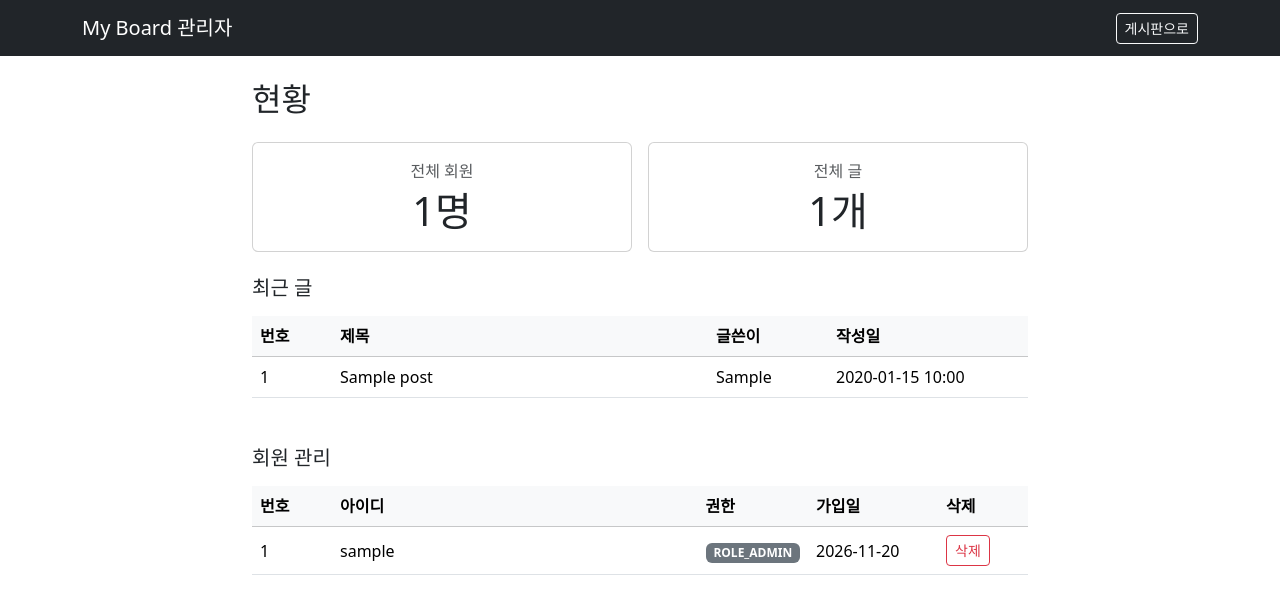
After one commit to ChesyBird/springworks, a Spring Boot app: page /admin in a window 1280 px wide. The commit adds this page. Shown: the top 614 px of the page. Run offline with Spring Boot 4, Linux system fonts and the light colour scheme; the visitor is signed in with stand-in values (Sample User, id 1); tables that the repository leaves empty hold one stand-in row (values such as "Sample post"); some of the project's set-up classes (security, data sources, template engines, error pages and the like) are left out, and stand-ins take their place.

Commit message:
관리자 페이지

```diff
--- a/boardweb/src/main/java/com/springboot/boardweb/config/SecurityConfig.java
+++ b/boardweb/src/main/java/com/springboot/boardweb/config/SecurityConfig.java
@@ -21,6 +21,7 @@ public class SecurityConfig {
                     .requestMatchers("/", "/posts", "/posts/*", "/signup", "/login").permitAll()
                     .requestMatchers("/css/**", "/js/**").permitAll()
                     .requestMatchers(HttpMethod.GET, "/api/posts/**").permitAll()
+                    .requestMatchers("/admin/**").hasRole("ADMIN")
                     .anyRequest().authenticated()   // 나머지는 로그인 필요
         ).formLogin(form -> form
                     .loginPage("/login")    //우리가 만든 로그인 화면
--- /dev/null
+++ b/boardweb/src/main/java/com/springboot/boardweb/controller/AdminController.java
@@ -0,0 +1,34 @@
+package com.springboot.boardweb.controller;
+
+import com.springboot.boardweb.dto.PostResponse;
+import com.springboot.boardweb.dto.UserResponse;
+import com.springboot.boardweb.service.AdminService;
+import lombok.RequiredArgsConstructor;
+import org.springframework.stereotype.Controller;
+import org.springframework.ui.Model;
+import org.springframework.web.bind.annotation.GetMapping;
+import org.springframework.web.bind.annotation.RequestMapping;
+
+@RequestMapping("/admin")
+@RequiredArgsConstructor
+@Controller
+public class AdminController {
+    private final AdminService adminService;
+
+    // 관리자 홈 - 회원 수, 게시글 수, 게시글 목록, 회원 목록
+    @GetMapping
+    public String dashboard(Model model){
+        model.addAttribute("userCount", adminService.countUsers());
+        model.addAttribute("postCount", adminService.countPosts());
+        model.addAttribute("recentPosts", adminService.findRecentPosts()
+                            .stream()
+                            .map(PostResponse::new)
+                            .toList());
+        model.addAttribute("users", adminService.findAllUsers()
+                            .stream()
+                            .map(UserResponse::new)
+                            .toList());
+
+        return "admin/dashboard";
+    }
+}
--- a/boardweb/src/main/java/com/springboot/boardweb/repository/PostRepository.java
+++ b/boardweb/src/main/java/com/springboot/boardweb/repository/PostRepository.java
@@ -12,4 +12,7 @@ public interface PostRepository extends JpaRepository<Post, Long> {
     List<Post> findByTitleContainingOrderByIdDesc(String keyword);
     List<Post> findByContentContainingOrderByIdDesc(String keyword);
     List<Post> findByWriterContainingOrderByIdDesc(String keyword);
+
+    // 최신 5개 글 목록
+    List<Post> findTop5ByOrderByIdDesc();
 }
--- /dev/null
+++ b/boardweb/src/main/resources/templates/admin/dashboard.html
@@ -0,0 +1,95 @@
+<!DOCTYPE html>
+<html xmlns:th="http://www.thymeleaf.org" lang="ko">
+<head>
+    <meta charset="UTF-8">
+    <title>관리자 페이지</title>
+    <link rel="stylesheet" href="https://cdn.jsdelivr.net/npm/bootstrap@5.3.9/dist/css/bootstrap.min.css">
+</head>
+<body>
+    <nav class="navbar navbar-dark bg-dark mb-4">
+        <div class="container">
+            <a th:href="@{/admin}" class="navbar-brand">My Board 관리자</a>
+            <a th:href="@{/posts}" class="btn btn-outline-light btn-sm">게시판으로</a>
+        </div>
+    </nav>
+
+    <!-- 전체 현황 -->
+    <div class="container" style="max-width: 800px">
+        <h2 class="mb-4">현황</h2>
+        <!-- row (행) 먼저 만들기 -->
+        <div class="row g-3 mb-4">
+            <!-- col (열) -->
+            <div class="col-md-6">
+                <div class="card text-center">
+                    <div class="card-body">
+                        <p class="text-muted mb-1">전체 회원</p>
+                        <p class="display-6 mb-0" th:text="|${userCount}명|">0 명</p>
+                    </div>
+                </div>
+            </div>
+            <div class="col-md-6">
+                <div class="card text-center">
+                    <div class="card-body">
+                        <p class="text-muted mb-1">전체 글</p>
+                        <p class="display-6 mb-0" th:text="|${postCount}개|">0 개</p>
+                    </div>
+                </div>
+            </div>
+        </div>
+
+        <!-- 최근 글 5개 -->
+        <h5 class="mb-3">최근 글</h5>
+        <table class="table table-hover mb-5">
+            <thead class="table-light">
+                <tr>
+                    <th style="width: 80px">번호</th>
+                    <th>제목</th>
+                    <th style="width: 120px">글쓴이</th>
+                    <th style="width: 200px">작성일</th>
+                </tr>
+            </thead>
+            <tbody>
+                <tr th:each="post: ${recentPosts}">
+                    <td th:text="${post.id}"></td>
+                    <td th:text="${post.title}"></td>
+                    <td th:text="${post.writer}"></td>
+                    <td th:text="${#temporals.format(post.createdAt,
+                                   'yyyy-MM-dd HH:mm')}"></td>
+                </tr>
+            </tbody>
+        </table>
+
+        <!-- 회원 관리 -->
+        <h5 class="mb-3">회원 관리</h5>
+        <table class="table table-hover align-middle mb-5">
+            <thead class="table-light">
+            <tr>
+                <th style="width: 80px">번호</th>
+                <th>아이디</th>
+                <th style="width: 100px">권한</th>
+                <th style="width: 130px">가입일</th>
+                <th style="width: 90px">삭제</th>
+            </tr>
+            </thead>
+            <tbody>
+            <tr th:each="user : ${users}">
+                <td th:text="${user.id}">1</td>
+                <td th:text="${user.username}">hong</td>
+                <td>
+                    <span class="badge" th:text="${user.role}"
+                          th:classappend="${user.role == 'ADMIN'} ? 'text-bg-danger' : 'text-bg-secondary'">USER</span>
+                </td>
+                <td th:text="${#temporals.format(user.createdAt, 'yyyy-MM-dd')}">2026-11-20</td>
+                <td>
+                    <!-- 회원 삭제 -->
+                    <form th:action="@{/admin/users/{id}/delete(id=${user.id})}" method="post"
+                          onsubmit="return confirm('회원과 회원이 쓴 글이 모두 삭제됩니다. 삭제할까요?');">
+                        <button type="submit" class="btn btn-outline-danger btn-sm">삭제</button>
+                    </form>
+                </td>
+            </tr>
+            </tbody>
+        </table>
+    </div>
+</body>
+</html>
--- a/boardweb/src/main/resources/templates/post/main.html
+++ b/boardweb/src/main/resources/templates/post/main.html
@@ -10,12 +10,13 @@
     <div class="container d-flex justify-content-end align-items-center gap-2 py-2">
         <th:block th:if="${loginUser == null}">
             <a th:href="@{/login}" class="btn btn-outline-primary btn-sm">로그인</a>
-            <a th:href="@{/signup}" class="btn btn-outline-secondary btn-sm">회원가입</a>
+            <a th:href="@{/signup}" class="btn btn-outline-success btn-sm">회원가입</a>
         </th:block>
     </div>
     <div class="container d-flex justify-content-end align-items-center gap-2 py-2">
         <th:block th:if="${loginUser != null}">
             <span th:text="|${loginUser} 님|">아이디님</span>
+            <a th:if="${isAdmin}" th:href="@{/admin}" class="btn btn-outline-danger btn-sm">관리자</a>
             <form th:action="@{/logout}" method="post" class="m-0">
                 <button type="submit" class="btn btn-outline-secondary btn-sm">로그아웃</button>
             </form>
--- a/boardweb/src/main/resources/templates/post/postList.html
+++ b/boardweb/src/main/resources/templates/post/postList.html
@@ -10,10 +10,11 @@
     <div class="container d-flex justify-content-end align-items-center gap-2 py-2">
         <th:block th:if="${loginUser == null}">
             <a th:href="@{/login}" class="btn btn-outline-primary btn-sm">로그인</a>
-            <a th:href="@{/signup}" class="btn btn-outline-secondary btn-sm">회원가입</a>
+            <a th:href="@{/signup}" class="btn btn-outline-success btn-sm">회원가입</a>
         </th:block>
         <th:block th:if="${loginUser != null}">
             <span th:text="|${loginUser} 님|">아이디님</span>
+            <a th:if="${isAdmin}" th:href="@{/admin}" class="btn btn-outline-danger btn-sm">관리자</a>
             <form th:action="@{/logout}" method="post" class="m-0">
                 <button type="submit" class="btn btn-outline-secondary btn-sm">로그아웃</button>
             </form>
```
Also changed, not shown: boardweb/src/main/java/com/springboot/boardweb/controller/LoginUserAdvice.java (+7 -0 lines), boardweb/src/main/java/com/springboot/boardweb/dto/UserResponse.java (added, +23 -0 lines), boardweb/src/main/java/com/springboot/boardweb/service/AdminService.java (added, +38 -0 lines), boardweb/src/main/resources/templates/post/postDetail.html (+21 -2 lines).
